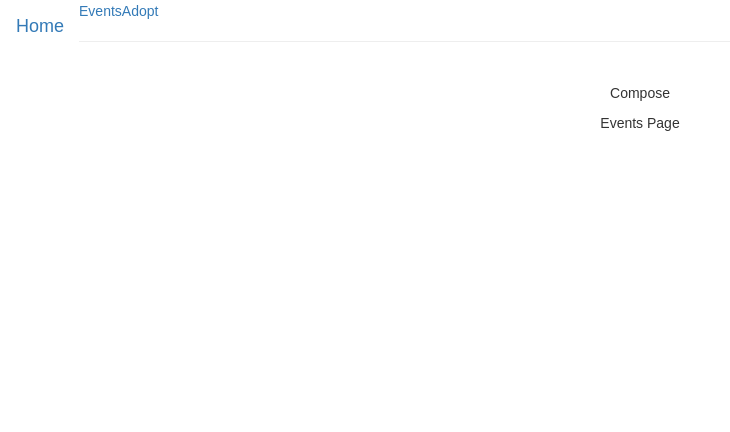
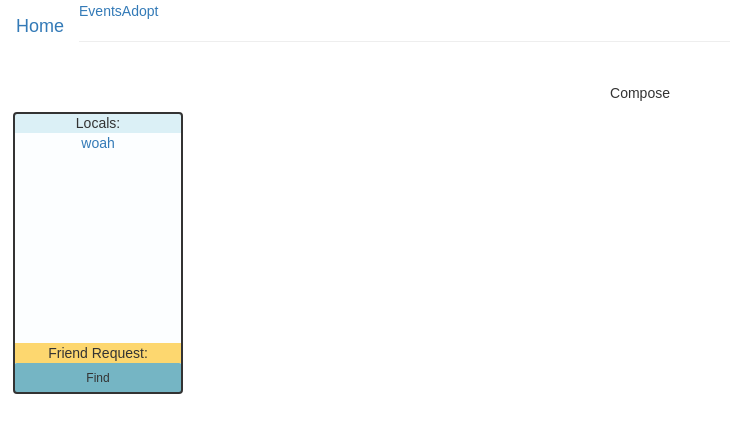
Before and after one commit to RexChiu/LHL-Final-Project-Furever, a React (Create React App) app in the folder client/: page /events in a window 1280 px wide. Shown: the top 432 px of the page, without its empty margins (0-730 px from the left). Built offline with nearby package versions, Linux system fonts and the light colour scheme; no server answers.

Commit message:
added css changes along with side bar to the right

```diff
--- a/client/src/App.jsx
+++ b/client/src/App.jsx
@@ -2,7 +2,7 @@ import React, { Component } from 'react';
 
 import Navbar from './Navbar.jsx';
 import Main from './Main.jsx';
-import './App.css';
+import './assets/App.css';
 
 class App extends Component {
   constructor(props) {
--- /dev/null
+++ b/client/src/EventLocalUsers.jsx
@@ -0,0 +1,42 @@
+import React, { Component } from 'react';
+//import assets
+
+class EventLocalUsers extends Component {
+  componentDidMount() {
+    //code I added in will link to server
+    fetch('http://localhost:8080/pets')
+      .then(res => res.json())
+      .then(
+        result => {
+          this.setState({
+            isLoaded: true,
+            pets: result.data
+          });
+        },
+
+        error => {
+          this.setState({
+            isLoaded: true,
+            error
+          });
+        }
+      );
+  }
+  render() {
+    return (
+      <React.Fragment>
+        <section id="eventlocalusers">
+          <p id="eventlocal"> Locals: </p>
+
+          <div>
+            <a> woah </a>
+          </div>
+          <p id="friendrequest"> Friend Request: </p>
+          <button className="btn btn-sm btn-block"> Find </button>
+        </section>
+      </React.Fragment>
+    );
+  }
+}
+
+export default EventLocalUsers;
--- a/client/src/Events.jsx
+++ b/client/src/Events.jsx
@@ -1,5 +1,7 @@
 import React, { Component } from 'react';
 import EventCompose from './EventCompose';
+import EventLocalUsers from './EventLocalUsers';
+
 //import assets
 
 class Events extends Component {
@@ -7,7 +9,7 @@ class Events extends Component {
     return (
       <React.Fragment>
         <EventCompose />
-        <p> Events Page </p>
+        <EventLocalUsers />
       </React.Fragment>
     );
   }
--- a/client/src/Home.jsx
+++ b/client/src/Home.jsx
@@ -115,7 +115,7 @@ class Home extends Component {
           <source src={require('./assets/bg.mp4')} type="video/mp4" />
         </video>
 
-        <section id="home-panel" class="panel panel-default">
+        <section id="home-panel" className="panel panel-default">
           <img src={require('./assets/moe_00.png')} alt="notWorking" id="mouseUI" />
 
           <p>login</p>
@@ -152,16 +152,16 @@ class Home extends Component {
           </a>
 
           {/* <!-- Modal HTML --> */}
-          <div id="register" class="modal fade">
-            <div class="modal-dialog">
-              <div class="modal-content">
-                <div class="modal-header">
-                  <button type="button" class="close" data-dismiss="modal" aria-hidden="true">
+          <div id="register" className="modal fade">
+            <div className="modal-dialog">
+              <div className="modal-content">
+                <div className="modal-header">
+                  <button type="button" className="close" data-dismiss="modal" aria-hidden="true">
                     &times;
                   </button>
-                  <h4 class="modal-title">Register</h4>
+                  <h4 className="modal-title">Register</h4>
                 </div>
-                <div class="modal-body">
+                <div className="modal-body">
                   <form onSubmit={this.submitRegister}>
                     <label>
                       username:
@@ -175,8 +175,8 @@ class Home extends Component {
                     <input type="submit" value="Submit" />
                   </form>
                 </div>
-                <div class="modal-footer">
-                  <button type="button" class="btn btn-default" data-dismiss="modal">
+                <div className="modal-footer">
+                  <button type="button" className="btn btn-default" data-dismiss="modal">
                     Close
                   </button>
                 </div>
--- a/client/src/Main.jsx
+++ b/client/src/Main.jsx
@@ -1,4 +1,6 @@
-import React, { Component } from 'react';
+import React from 'react';
+// import React, { Component } from 'react';
+// import { BrowserRouter as Route, Switch } from 'react-router-dom';
 import { BrowserRouter as Router, Route, Link, Switch } from 'react-router-dom';
 
 import Adopt from './Adopt.jsx';
--- a/client/src/Pet.jsx
+++ b/client/src/Pet.jsx
@@ -57,7 +57,7 @@ class Pet extends Component {
                   </button>
                   <h4 className="modal-title">Confirmation</h4>
                 </div>
-                <div class="modal-body">
+                <div className="modal-body">
                   <img src={this.props.pet.attributes.photos} alt="notWorking" />
                   <p> {this.props.pet.attributes.animal} </p>
                   <p> {this.props.pet.attributes.breed} </p>
--- a/client/src/App.css
+++ b/client/src/assets/App.css
@@ -66,3 +66,34 @@
   width: 20em;
   height: 20em;
 }
+
+#eventlocalusers {
+  float: left;
+  margin-left: 1em;
+  background-color: #fcfeff;
+  outline-style: solid;
+  outline-width: 0.005em;
+  outline-style: auto;
+}
+#eventlocalusers div {
+  width: 12em;
+  min-height: 15em;
+  max-height: 20em;
+}
+#eventlocalusers p {
+  margin: 0 0 0px;
+}
+
+#eventlocalusers #eventlocal {
+  background-color: #dbf0f6;
+  border-top-left-radius: 3px;
+  border-top-right-radius: 3px;
+}
+
+#eventlocalusers #friendrequest {
+  background-color: #fdd76f;
+}
+
+#eventlocalusers .btn {
+  background-color: #75b5c4;
+}
```
